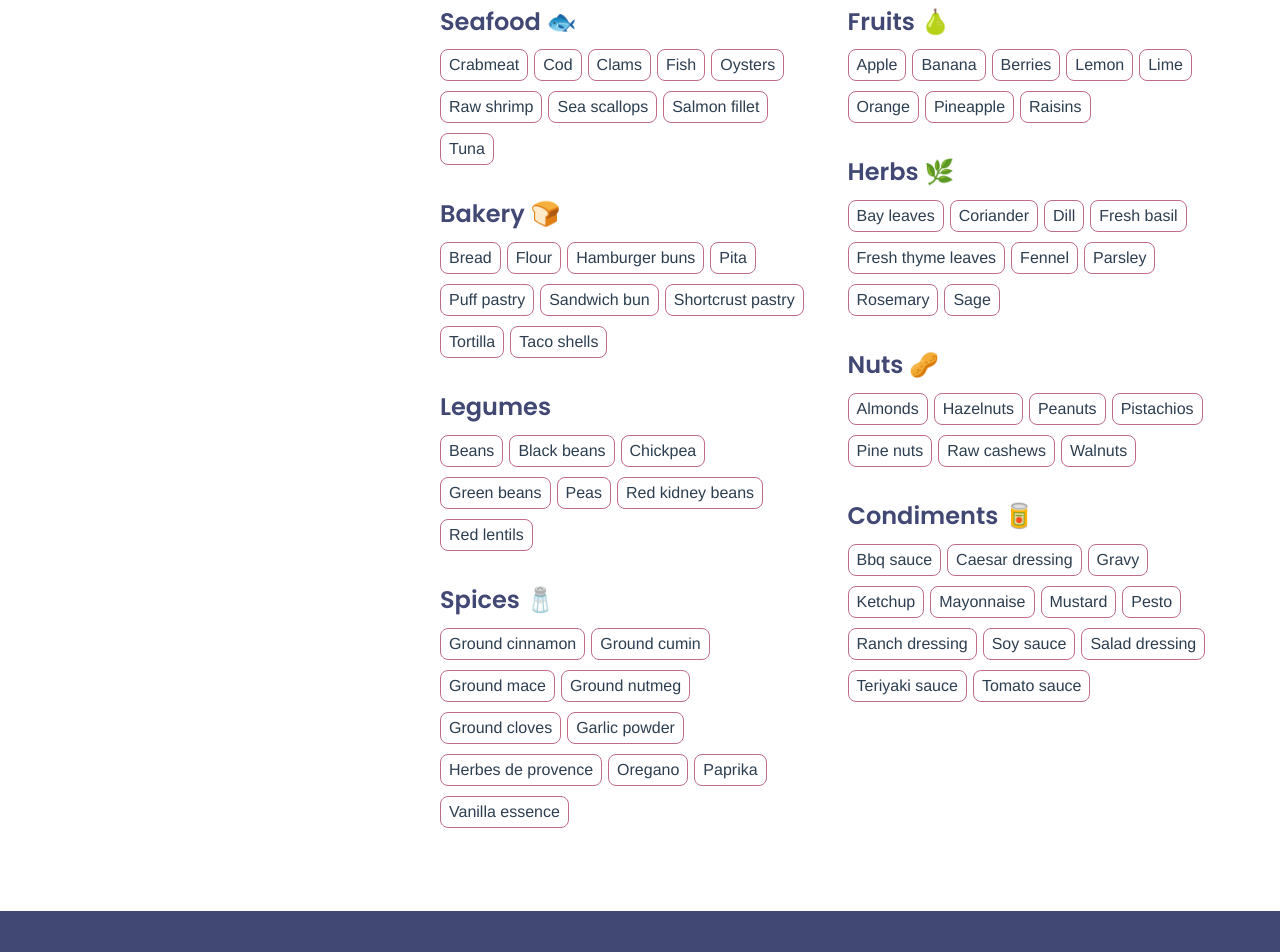
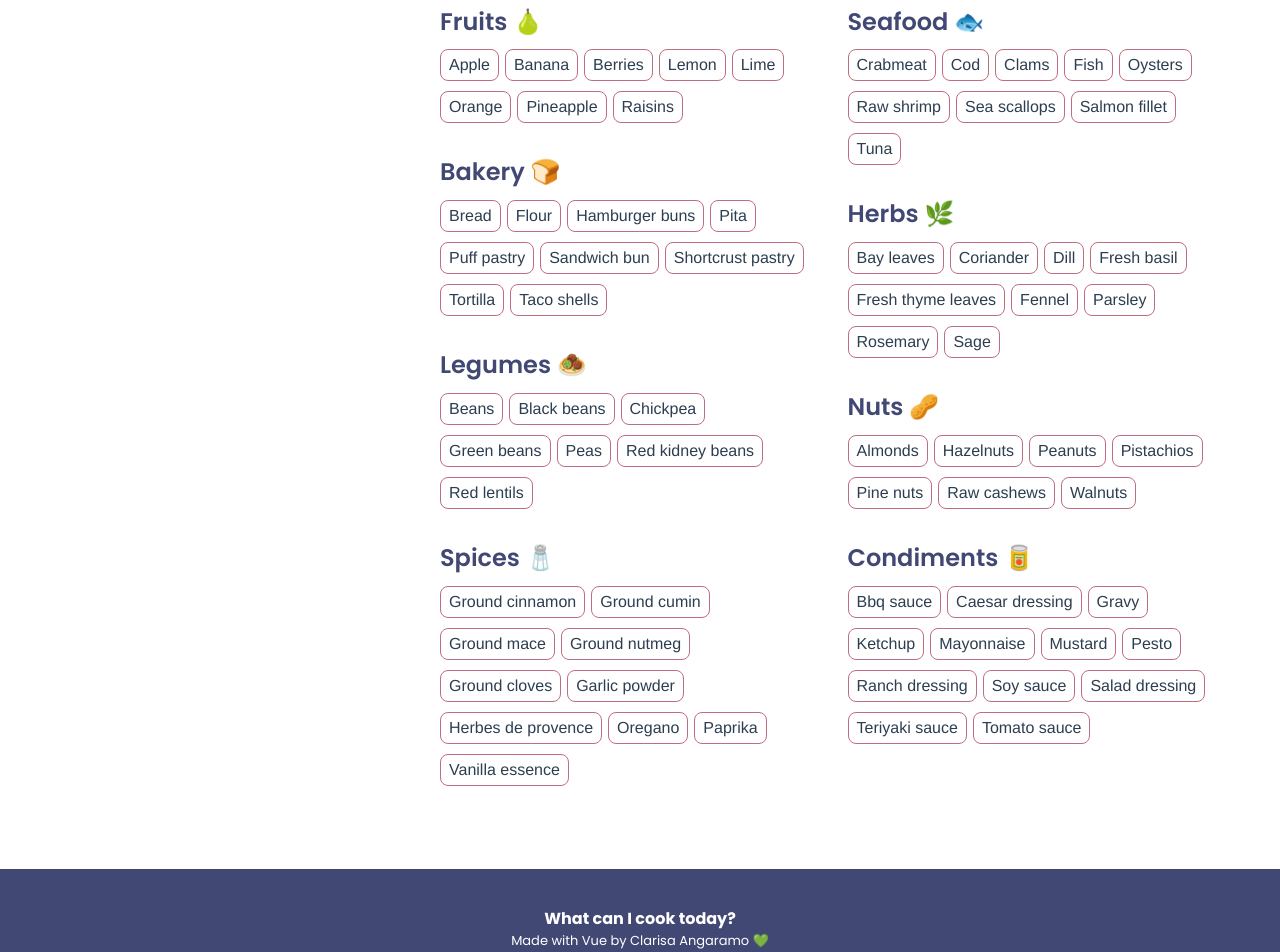
Before and after one commit to cangaramo/whatcanicook2day, a Vue app: page / in a window 1280 px wide. Shown: the part 680-1632 px from the top of the page. Built offline with nearby package versions, Linux system fonts and the light colour scheme.

Commit message:
Some minor changes

```diff
--- a/src/components/Footer.vue
+++ b/src/components/Footer.vue
@@ -1,7 +1,7 @@
 <template>
     <div class="footer" style="">
         <h6>What can I cook today?</h6>
-        <p>by Clarisa Angaramo</p>
+        <p>Made with Vue by Clarisa Angaramo 💚</p>
     </div>
 </template>
 
--- a/src/views/Results.vue
+++ b/src/views/Results.vue
@@ -109,7 +109,7 @@ export default {
                     }, 400)
                 })
                 .catch(error => {
-                    console.log('There was an error ' + error)
+                    alert('Error fetching the data. ' + error)
                     this.loaded = true
                 })
         }
@@ -119,10 +119,10 @@ export default {
             var res = this.query.split('+')
             this.nice_query = res.join(' ')
             this.nice_query.replace('%20', ' ')
-            this.findRecipes2()
-            //this.findRecipes()
+            //this.findRecipes2()
+            this.findRecipes()
         } else {
-            console.log('empty query')
+            alert('Error fetching the data.')
         }
     }
 }
--- a/src/views/Search.vue
+++ b/src/views/Search.vue
@@ -33,8 +33,8 @@
                         >
                         </IngredientsGroup>
                         <IngredientsGroup
-                            title="Seafood 🐟"
-                            :group="ingredients.seafood"
+                            title="Fruits 🍐"
+                            :group="ingredients.fruits"
                             @productSelected="selectProduct($event)"
                         >
                         </IngredientsGroup>
@@ -45,7 +45,7 @@
                         >
                         </IngredientsGroup>
                         <IngredientsGroup
-                            title="Legumes"
+                            title="Legumes 🧆"
                             :group="ingredients.legumes"
                             @productSelected="selectProduct($event)"
                         >
@@ -71,8 +71,8 @@
                         >
                         </IngredientsGroup>
                         <IngredientsGroup
-                            title="Fruits 🍐"
-                            :group="ingredients.fruits"
+                            title="Seafood 🐟"
+                            :group="ingredients.seafood"
                             @productSelected="selectProduct($event)"
                         >
                         </IngredientsGroup>
```
